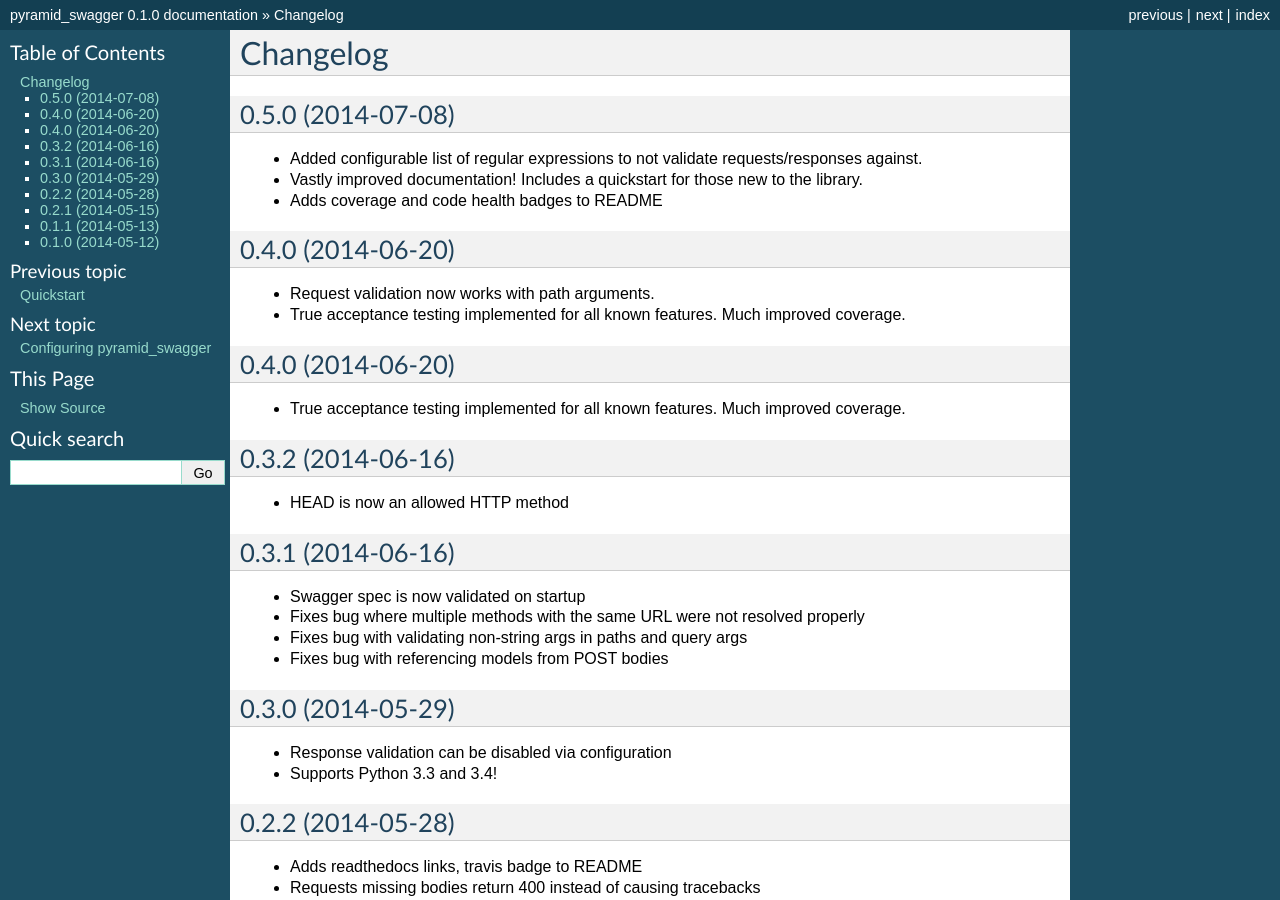
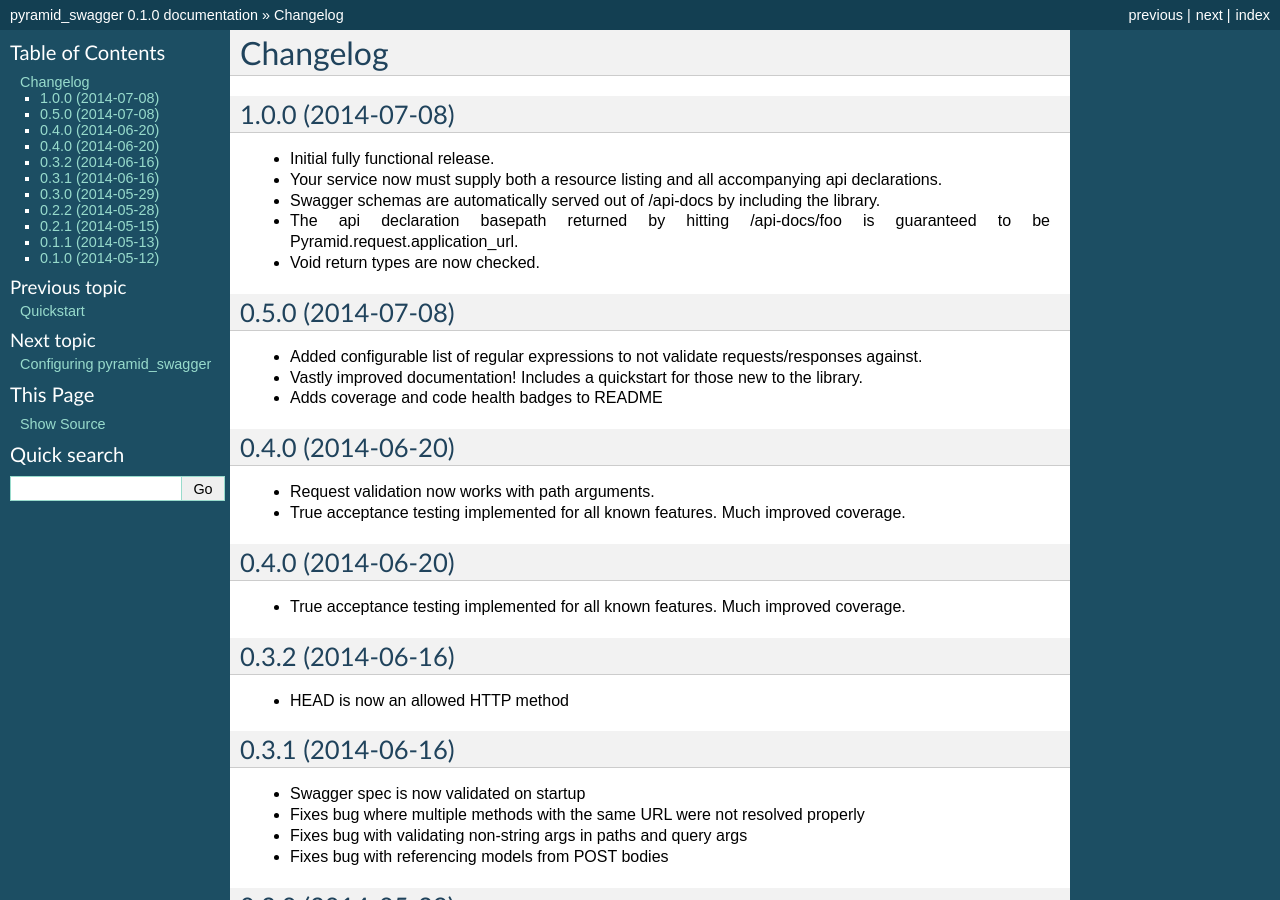
Before and after one commit to Yelp/pyramid_swagger, a Sphinx documentation site: the page built from docs/changelog.rst, in a window 1280 px wide and 900 px high. Built offline with Sphinx 7.4.7, drawn with Linux system fonts in a browser that asks for light colours.

Commit message:
Add 1.0.0 changes

```diff
--- a/docs/changelog.rst
+++ b/docs/changelog.rst
@@ -1,5 +1,18 @@
 Changelog
 =========
+
+1.0.0 (2014-07-08)
+++++++++++++++++++
+
+* Initial fully functional release.
+* Your service now must supply both a resource listing and all accompanying api
+  declarations.
+* Swagger schemas are automatically served out of /api-docs by including the
+  library.
+* The api declaration basepath returned by hitting /api-docs/foo is guaranteed
+  to be Pyramid.request.application_url.
+* Void return types are now checked.
+
 
 0.5.0 (2014-07-08)
 ++++++++++++++++++
```
